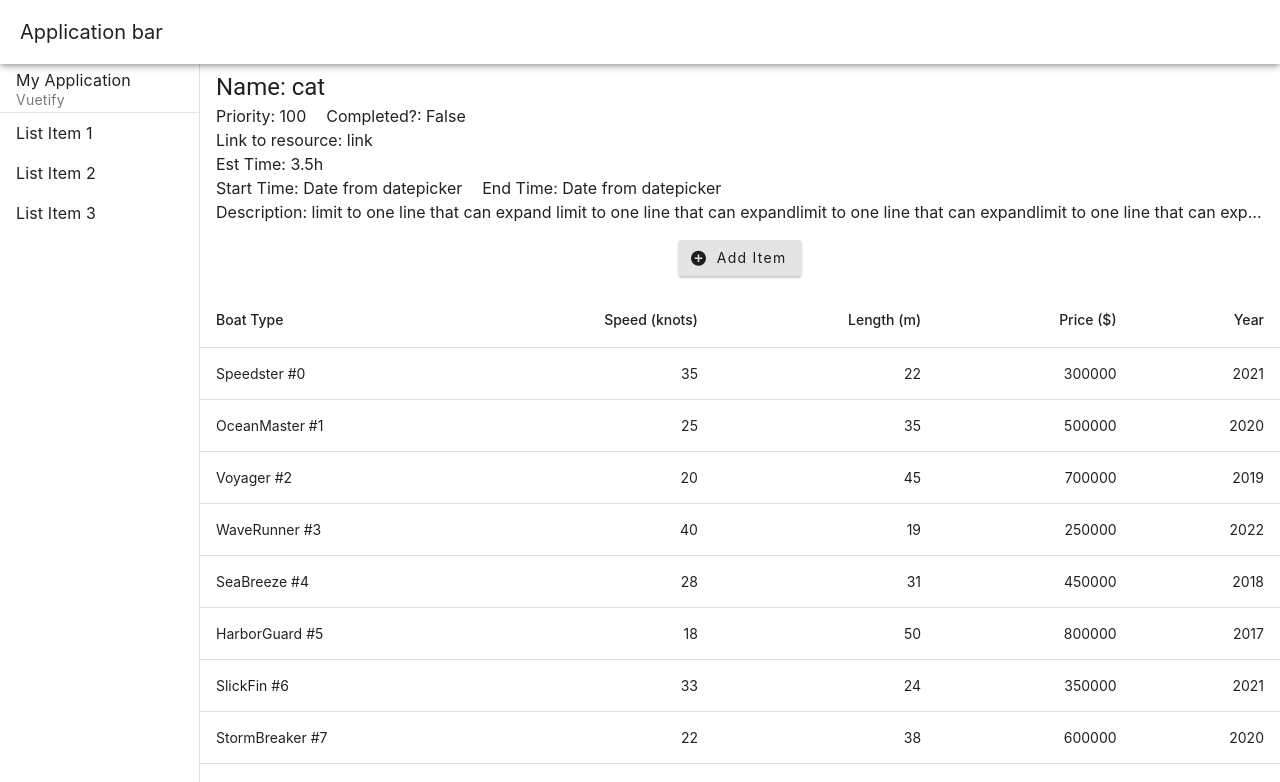
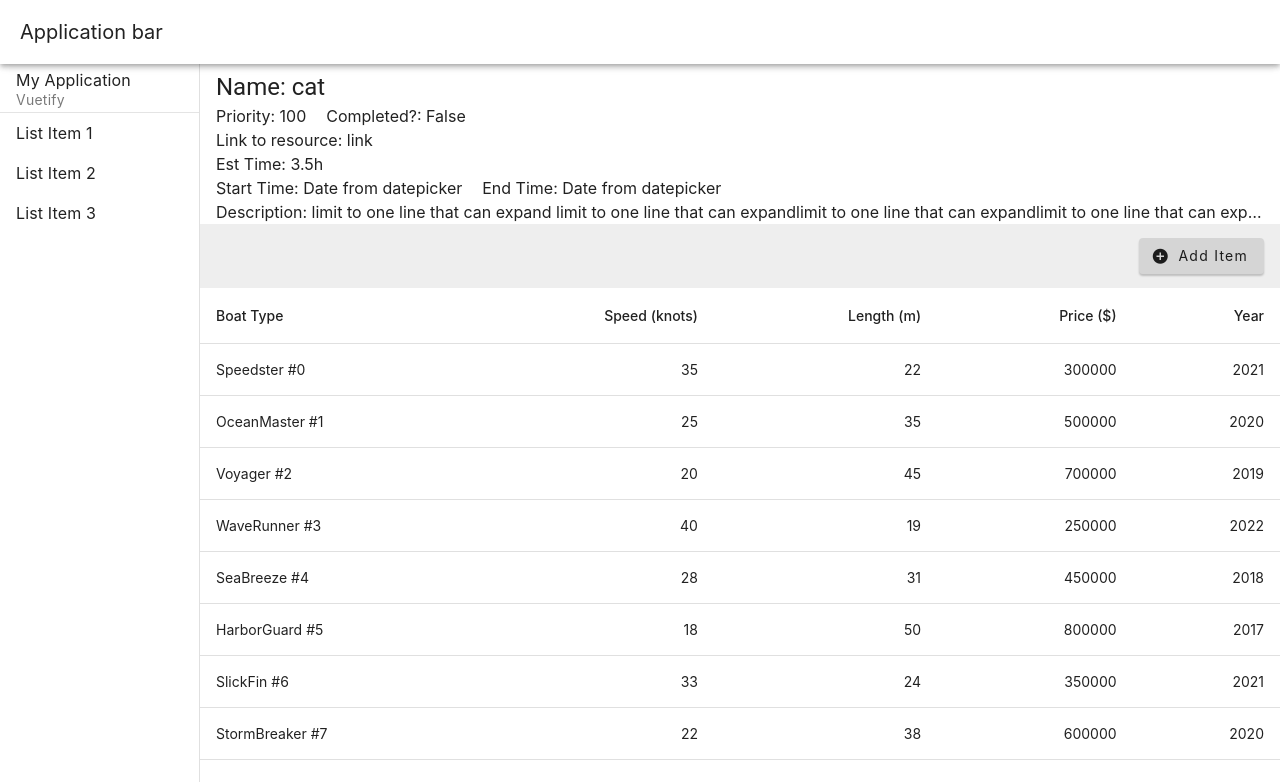
Before and after one commit to kcharris/TreeDB, a Vue app in the folder PersonalDB/: page / in a window 1280 px wide. Shown: the top 782 px of the page. Built offline with nearby package versions, Linux system fonts and the light colour scheme.

Commit message:
Add simple toolbar to hold add item button

```diff
--- a/PersonalDB/src/App.vue
+++ b/PersonalDB/src/App.vue
@@ -14,7 +14,10 @@ import MainList from "./components/MainList.vue";
   <v-main>
     <LeftNavBar/>
     <FullDetails/>
-    <CreateNewItemPopup/>
+    <v-toolbar>
+      <v-spacer/>
+      <CreateNewItemPopup/>
+    </v-toolbar>
     <MainList />
     <!-- <div class="container">
       <h1>Welcome to Tauri!</h1>
```
